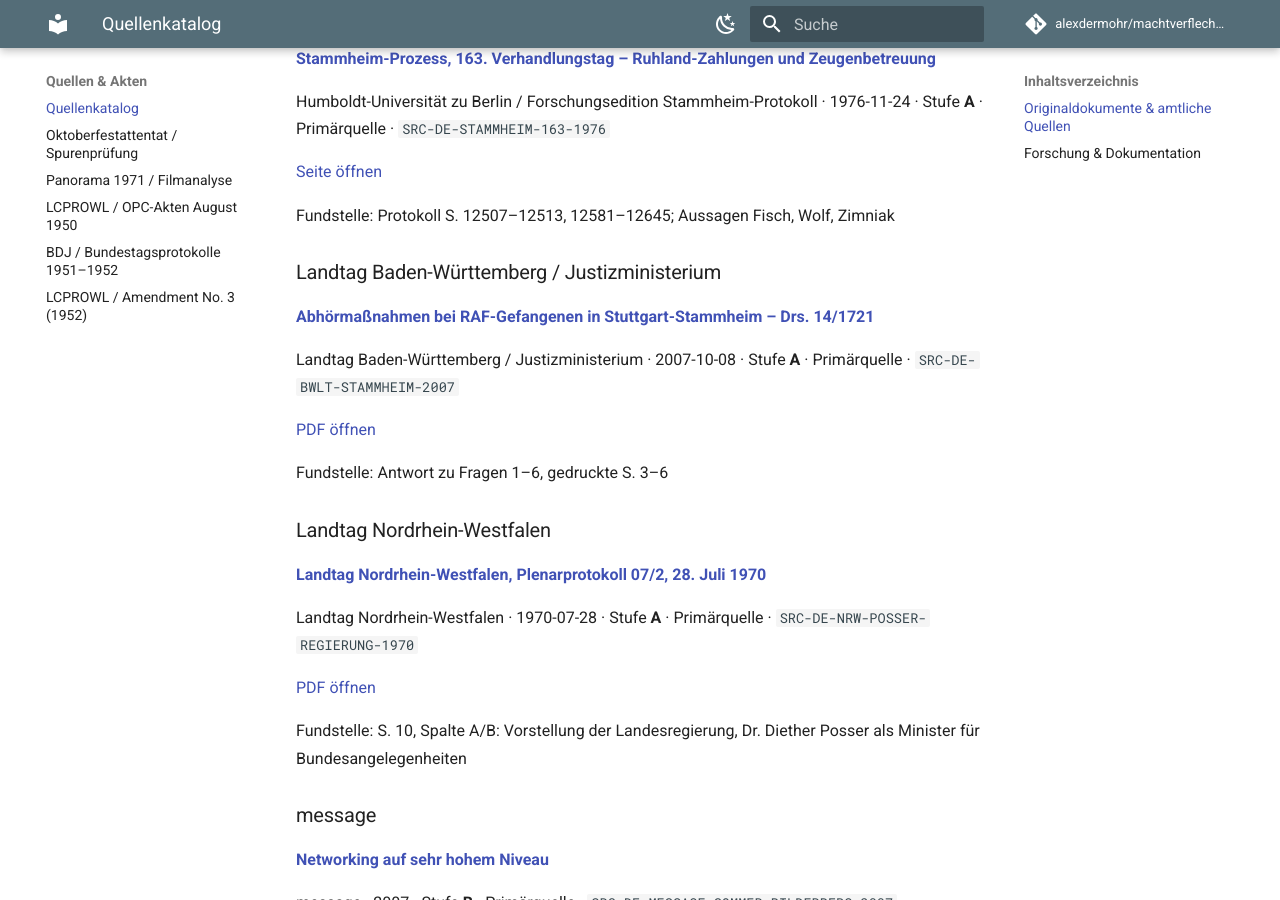
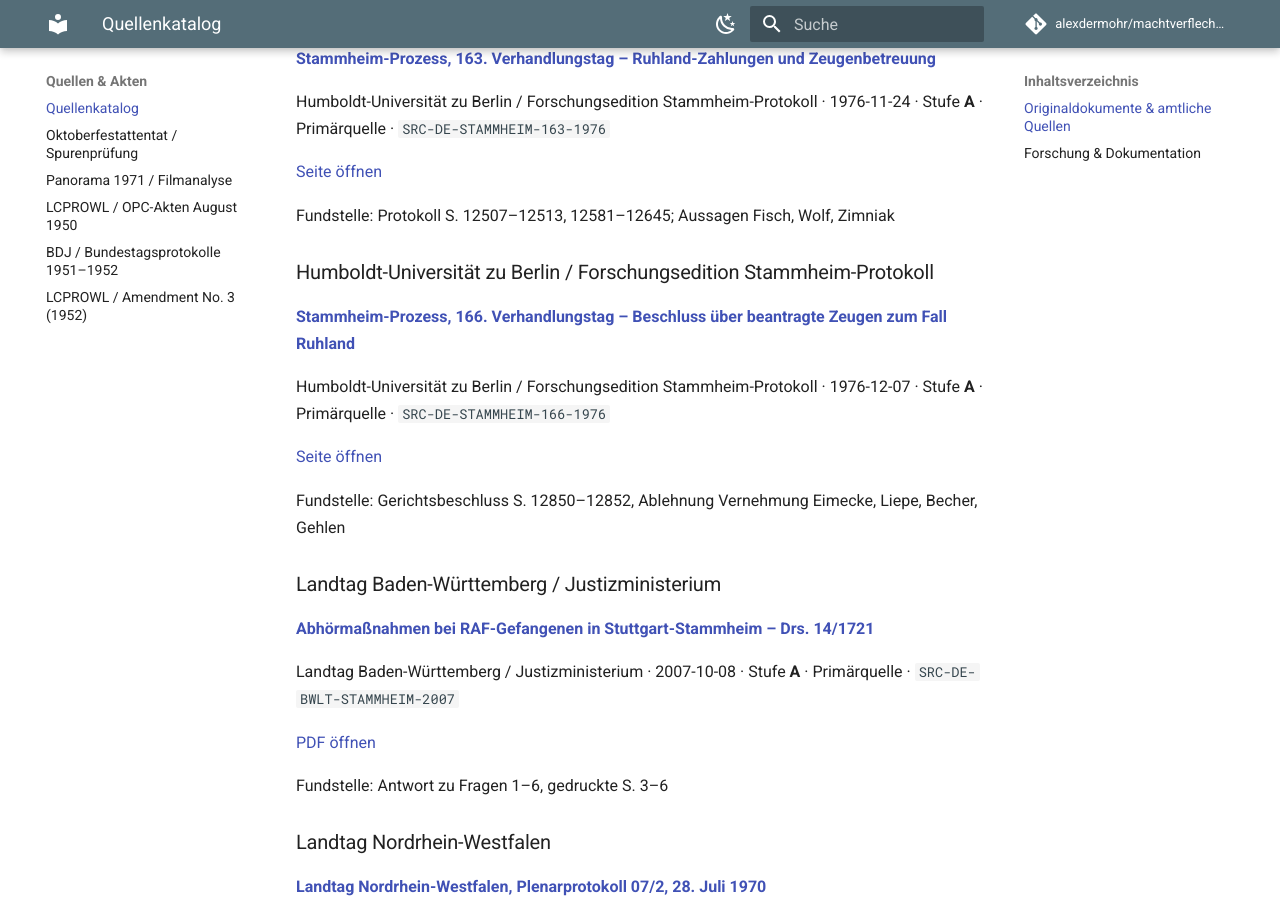
Before and after one commit to alexdermohr/machtverflechtungen, an MkDocs documentation site: the page built from docs/quellen/index.md, in a window 1280 px wide and 900 px high, scrolled down 26865 px. Built offline with MkDocs 1.6.1 and Material for MkDocs 9.7.7, drawn with Linux system fonts in a browser that asks for light colours; comment, search, counter and statistics services are not loaded; some of the changed text lies outside the part shown.

Commit message:
research: RAF-Ruhland-Beweisanträge und Gerichtsbeschluss vom Dezember 1976

```diff
--- a/docs/quellen/index.md
+++ b/docs/quellen/index.md
@@ -1026,6 +1026,17 @@
 
 Fundstelle: Protokoll S. 12507–12513, 12581–12645; Aussagen Fisch, Wolf, Zimniak
 
+<a id="src-de-stammheim-166-1976"></a>
+### Humboldt-Universität zu Berlin / Forschungsedition Stammheim-Protokoll
+
+**[Stammheim-Prozess, 166. Verhandlungstag – Beschluss über beantragte Zeugen zum Fall Ruhland](https://www.stammheim-prozess.de/166-verhandlungstag/)**
+
+Humboldt-Universität zu Berlin / Forschungsedition Stammheim-Protokoll · 1976-12-07 · Stufe **A** · Primärquelle · `SRC-DE-STAMMHEIM-166-1976`
+
+[Seite öffnen](https://www.stammheim-prozess.de/166-verhandlungstag/)
+
+Fundstelle: Gerichtsbeschluss S. 12850–12852, Ablehnung Vernehmung Eimecke, Liepe, Becher, Gehlen
+
 <a id="src-de-bwlt-stammheim-2007"></a>
 ### Landtag Baden-Württemberg / Justizministerium
 
```
Also changed, not shown: other parts of docs/quellen/index.md (+1 -1 lines), research/raf-westdeutsche-staatsakten-1975-1992.md (+5 -0 lines), 1 other file.
